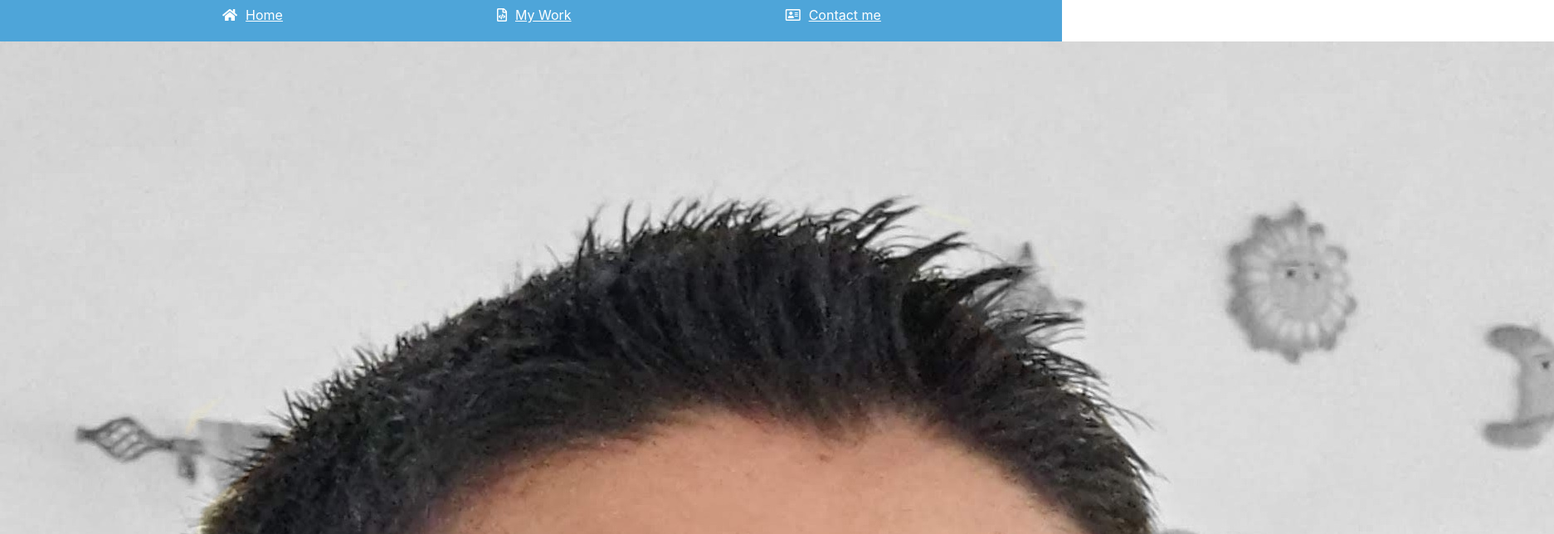
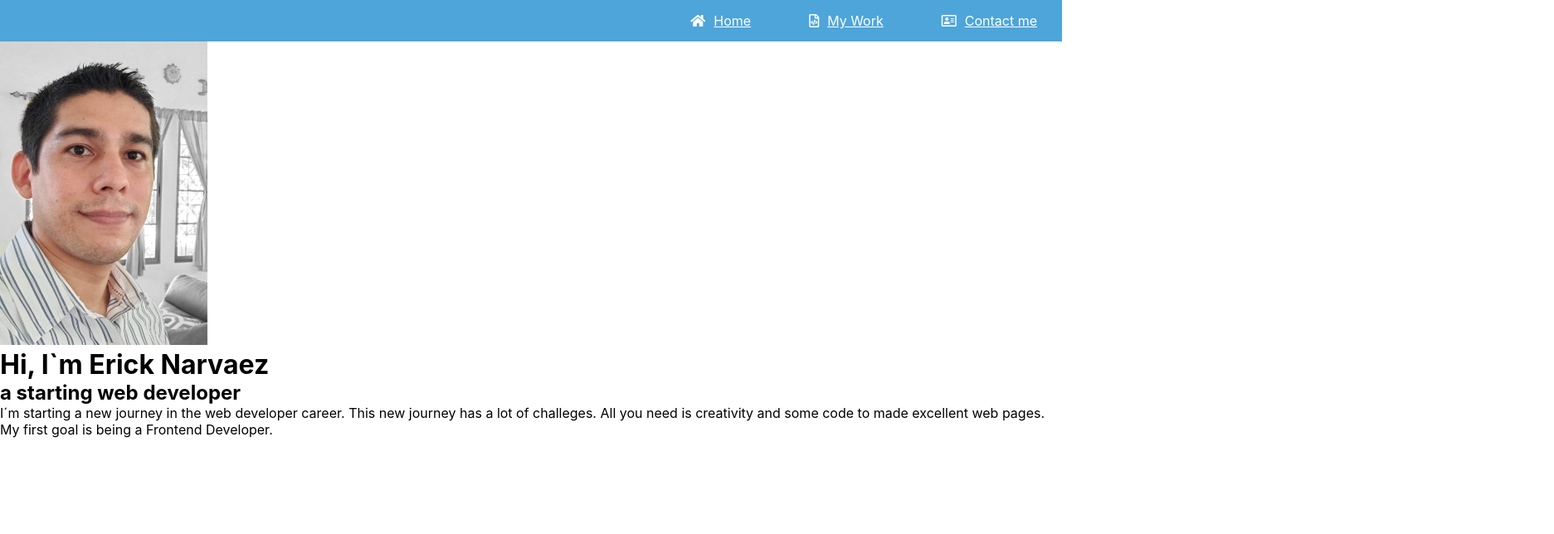
Before and after one commit to ggquicky/reactportafolio, a React (Create React App) app: page / in a window 1280 px wide. Shown: the top 644 px of the page at 83% size, 1873 px wide, since content can reach past the window. Built offline with nearby package versions, Linux system fonts and the light colour scheme.

Commit message:
update code

```diff
--- a/src/about/about.css
+++ b/src/about/about.css
@@ -2,5 +2,5 @@
 
 .profilePic{
     height: auto;
-    width: 300px;
+    width: 250px;
 }
--- a/src/about/about.js
+++ b/src/about/about.js
@@ -1,5 +1,6 @@
 
 import profileP from './profile.jpeg';
+import './about.css';
 
 function About(){
     return(
--- a/src/navbar/navbar.css
+++ b/src/navbar/navbar.css
@@ -9,7 +9,7 @@ ul {
     display: block;
     width: 100%;
     background-color: var(--navBar);
-    height: 50px;
+    height: auto;
     top: 0;
     left: 0;;
 }
@@ -17,14 +17,14 @@ ul {
 .nav-bar > ul{
     display: flex;
     flex-direction: row;
+    height: 50px;
+    justify-content:flex-end;
     align-items: center;
-    justify-content: space-evenly;
-
 }
 
 .nav-bar > ul > li{
     width: auto;
-
+    height: auto;
 }
 .nav-bar  i {
     padding: 10px;
```
